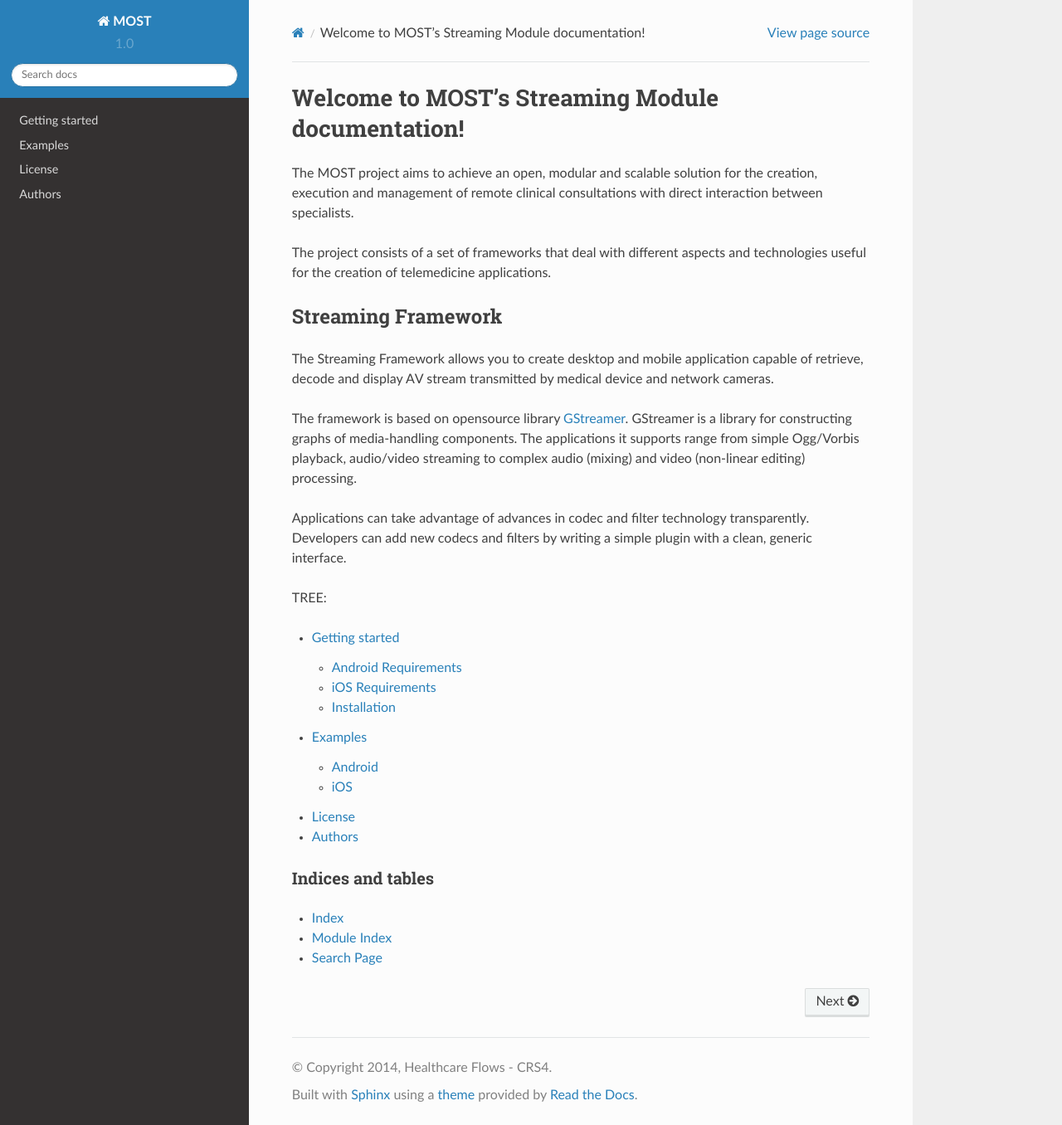
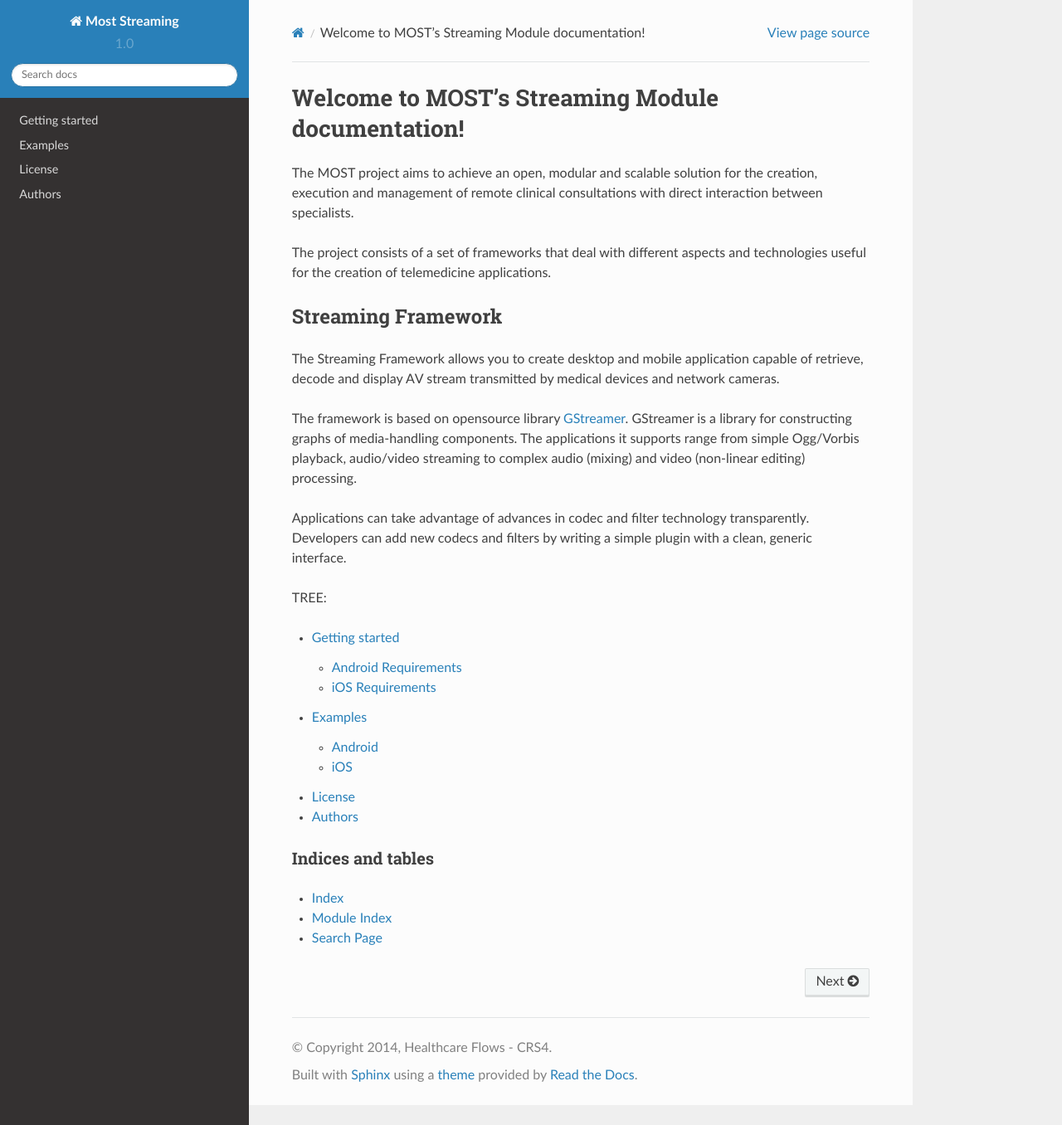
Before and after one commit to crs4/most-streaming, a Sphinx documentation site: the page built from docs/source/index.rst, in a window 1280 px wide and 1356 px high. Shown: the whole window at 83% size. Built offline with Sphinx 7.4.7 and the Read the Docs theme 2.0.0, drawn with Linux system fonts in a browser that asks for light colours; formulas are drawn with MathJax 3.

Commit message:
docs updating

```diff
--- a/docs/source/conf.py
+++ b/docs/source/conf.py
@@ -62,7 +62,7 @@ source_suffix = '.rst'
 master_doc = 'index'
 
 # General information about the project.
-project = u'MOST'
+project = u'Most Streaming'
 copyright = u'2014, Healthcare Flows - CRS4'
 
 # The version info for the project you're documenting, acts as replacement for
--- a/docs/source/examples.rst
+++ b/docs/source/examples.rst
@@ -10,4 +10,4 @@ Android
 iOS
 ---
 
-* **TestDualStream** located into the folder *examples/ios8* folder. This example shows how to simultaneously play two streams on two video surfaces inside an iOS Application by using the underlying native gstreamer backend.
+* **TestDualStream** located into the folder *examples/ios8*. This example shows how to simultaneously play two streams on two video surfaces inside an iOS Application by using the underlying native gstreamer backend.
--- a/docs/source/index.rst
+++ b/docs/source/index.rst
@@ -14,7 +14,7 @@ The project consists of a set of frameworks that deal with different aspects and
 Streaming Framework
 ~~~~~~~~~~~~~~~~~~~
 
-The Streaming Framework allows you to create desktop and mobile application capable of retrieve, decode and display AV stream transmitted by medical device and network cameras.
+The Streaming Framework allows you to create desktop and mobile application capable of retrieve, decode and display AV stream transmitted by medical devices and network cameras.
 
 The framework is based on opensource library `GStreamer <http://gstreamer.com>`_. GStreamer is a library for constructing graphs of media-handling components. The applications it supports range from simple Ogg/Vorbis playback, audio/video streaming to complex audio (mixing) and video (non-linear editing) processing.
 
--- a/docs/source/installation.rst
+++ b/docs/source/installation.rst
@@ -17,5 +17,4 @@ iOS Requirements
     - Install iOS framework (installer put framework to ~/Library/Developer/GStreamer/iPhone.sdk)
 
 
-Installation
-~~~~~~~~~~~~
+.. Installation
```
